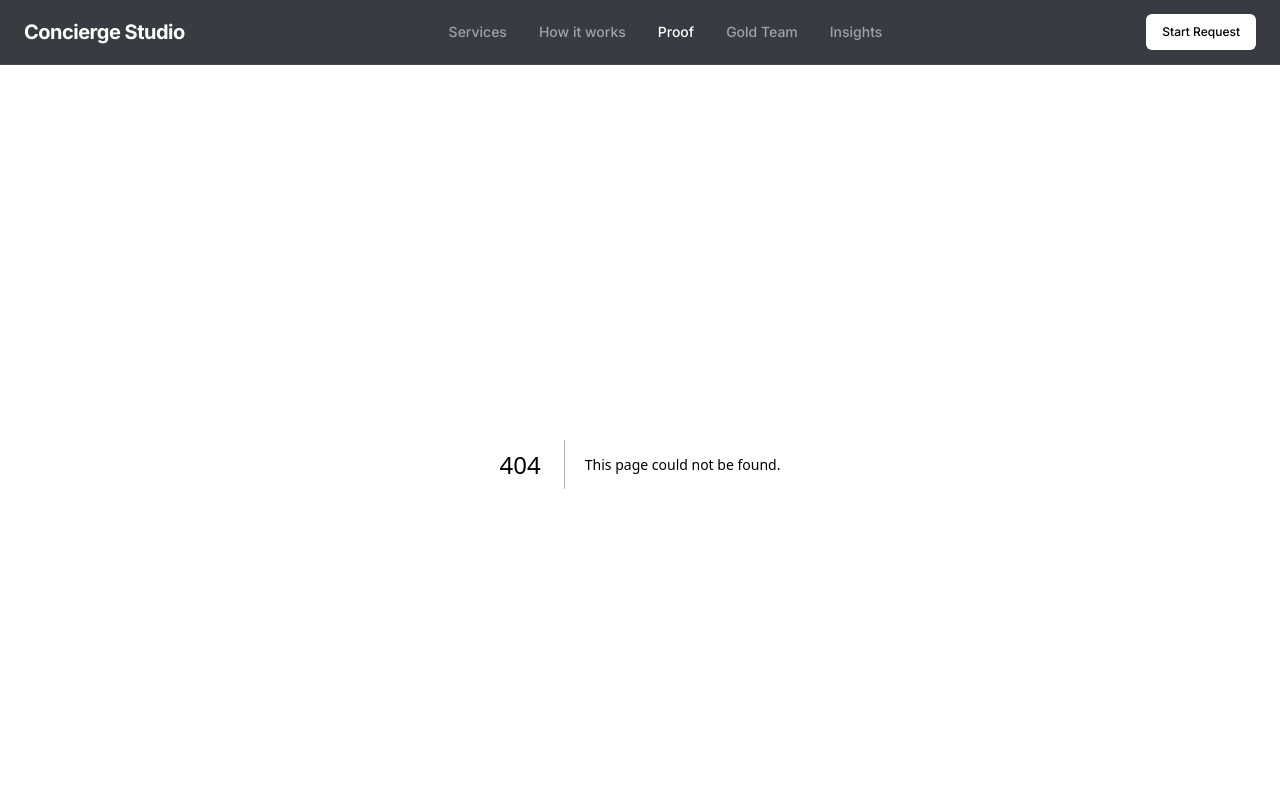
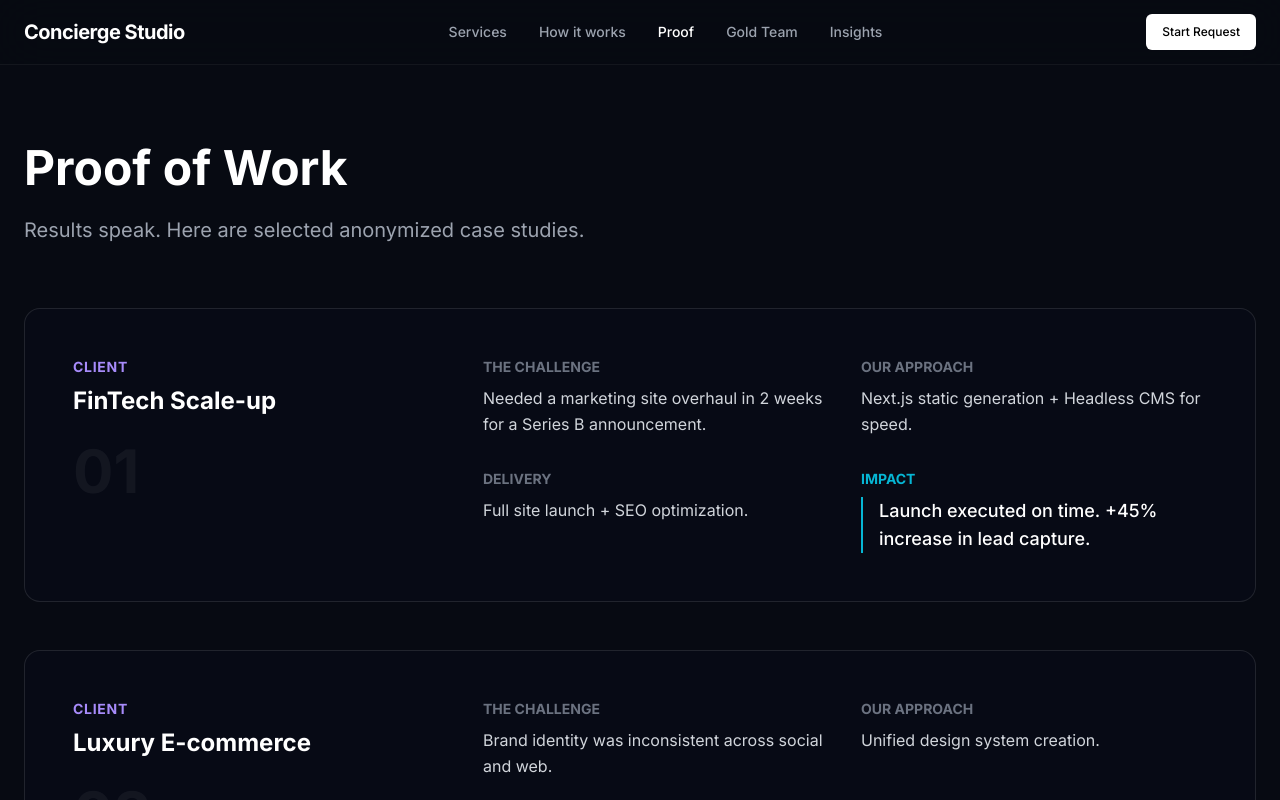
Before and after one commit to ARC-ARK/concierge-studio, a Next.js app: page /proof in a window 1280 px wide. Before the commit this address had no page. Shown: the top 800 px of the page. Built offline with nearby package versions, Linux system fonts and the light colour scheme.

Commit message:
Create page.tsx

```diff
--- /dev/null
+++ b/app/proof/page.tsx
@@ -0,0 +1,45 @@
+import { cases } from "@/lib/content";
+import { FadeIn } from "@/components/ui/FadeIn";
+
+export default function ProofPage() {
+  return (
+    <div className="container mx-auto px-6 py-20">
+      <FadeIn>
+        <h1 className="text-4xl md:text-5xl font-bold text-white mb-6">Proof of Work</h1>
+        <p className="text-xl text-gray-400 max-w-2xl mb-16">Results speak. Here are selected anonymized case studies.</p>
+
+        <div className="space-y-12">
+          {cases.map((c) => (
+            <div key={c.id} className="bg-surface/30 border border-white/10 rounded-2xl p-8 md:p-12 hover:border-violet-500/30 transition-colors">
+               <div className="flex flex-col lg:flex-row gap-12">
+                  <div className="lg:w-1/3">
+                     <div className="text-sm text-violet-400 font-bold tracking-wider mb-2">CLIENT</div>
+                     <h3 className="text-2xl font-bold text-white mb-6">{c.client}</h3>
+                     <div className="text-6xl font-bold text-white/5 mb-4">0{c.id}</div>
+                  </div>
+                  <div className="lg:w-2/3 grid md:grid-cols-2 gap-8">
+                     <div>
+                        <h4 className="text-sm font-bold text-gray-500 uppercase mb-2">The Challenge</h4>
+                        <p className="text-gray-300 leading-relaxed">{c.challenge}</p>
+                     </div>
+                     <div>
+                        <h4 className="text-sm font-bold text-gray-500 uppercase mb-2">Our Approach</h4>
+                        <p className="text-gray-300 leading-relaxed">{c.approach}</p>
+                     </div>
+                     <div>
+                        <h4 className="text-sm font-bold text-gray-500 uppercase mb-2">Delivery</h4>
+                        <p className="text-gray-300 leading-relaxed">{c.delivery}</p>
+                     </div>
+                     <div>
+                        <h4 className="text-sm font-bold text-cyan-500 uppercase mb-2">Impact</h4>
+                        <p className="text-white font-medium text-lg border-l-2 border-cyan-500 pl-4">{c.impact}</p>
+                     </div>
+                  </div>
+               </div>
+            </div>
+          ))}
+        </div>
+      </FadeIn>
+    </div>
+  );
+}
```
